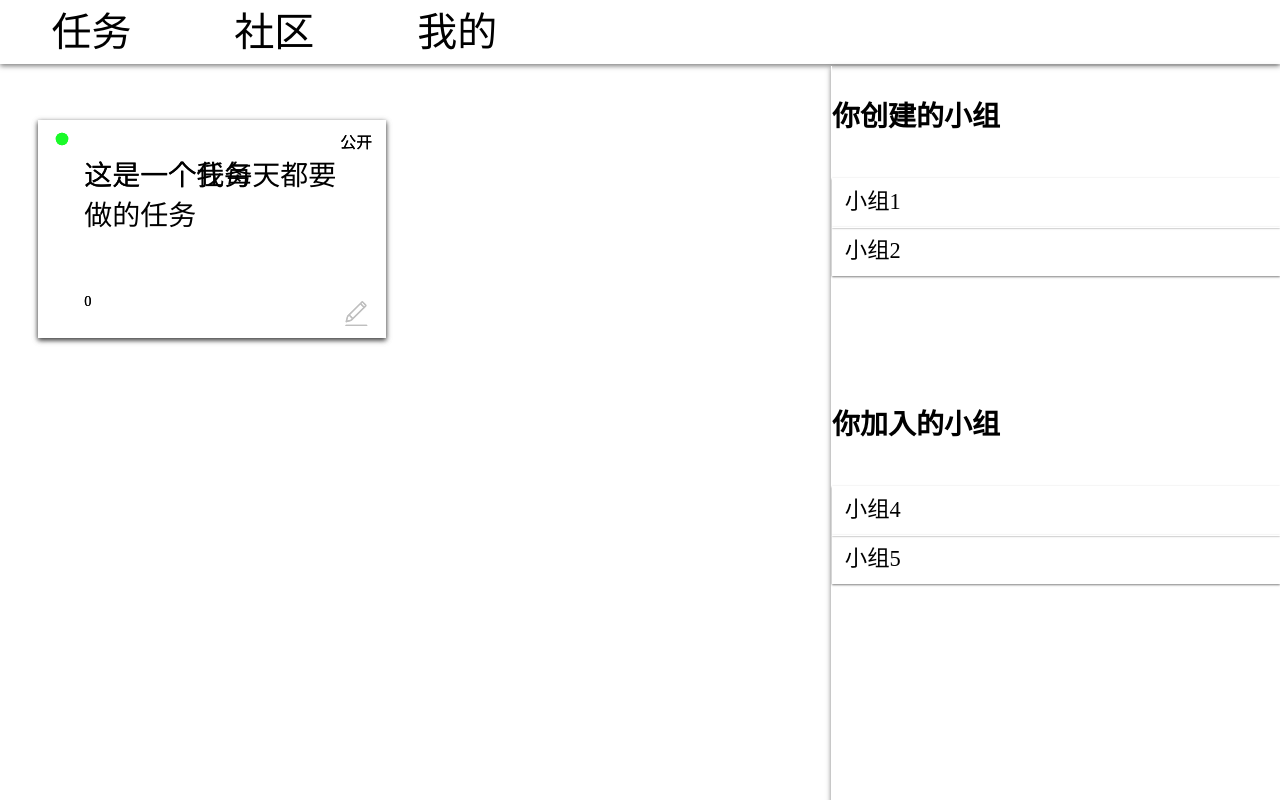
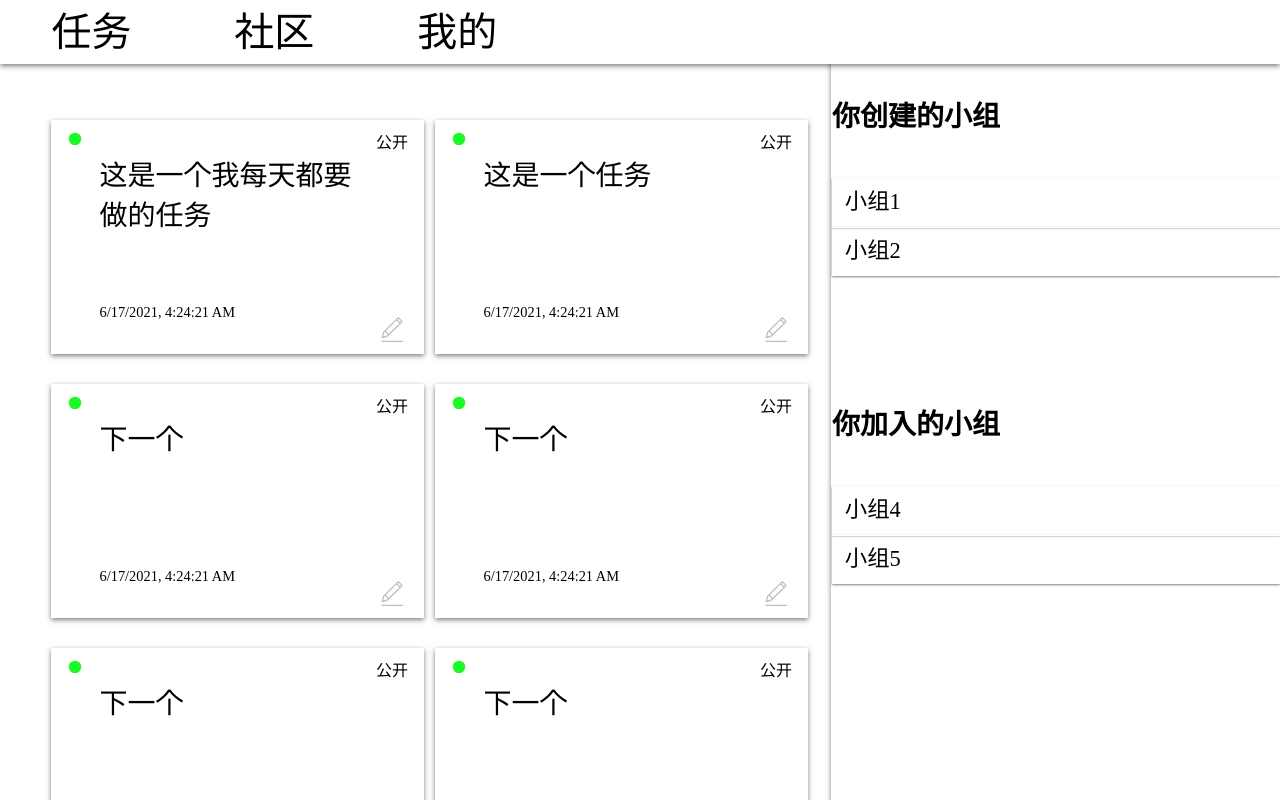
Before and after one commit to Term-inator/aim-vue, a Vue app: page /firstpage in a window 1280 px wide. Shown: the top 800 px of the page. Built offline with nearby package versions, Linux system fonts and the light colour scheme; a web font is replaced by a local one; what iview would draw is missing.

Commit message:
firstpage

```diff
--- a/src/components/slidebar/slideBar.vue
+++ b/src/components/slidebar/slideBar.vue
@@ -16,8 +16,10 @@ export default {
   display:flex;
   position: fixed;
   box-shadow: 0 2px 5px rgba(0,0,0,.5);
+  background: white;
   top:0;
   left:0;
   right:0;
+  z-index: 999;
 }
 </style>
--- a/src/components/task.vue
+++ b/src/components/task.vue
@@ -42,13 +42,14 @@ export default {
   },
   data(){
     return{
+      id: this.TaskData.id,
       value: this.TaskData.value,
       newValue: "",
       isShow:false,
       isFinish:false,
       Red:require('@/assets/img/task/red.svg'),
       Green:require('@/assets/img/task/green.svg'),
-      time: 0,
+      time: this.TaskData.time,
       isPrivacy: true,
     }
   },
@@ -84,12 +85,12 @@ export default {
 <style scoped>
 .task{
   position: absolute;
-  top: 15%;
-  left: 0%;
-  right: 30%;
+  top: 15vh;
+  left: 0vw;
   display: flex;
   margin: 0 0 0 3vw;
   align-content:space-between;
+  background: white;
 }
 
 .task-double{
@@ -98,8 +99,8 @@ export default {
 }
 
 .task-double .task-content{
-  height: 25vh;
-  width: 25vw;
+  height: 27vh;
+  width: 27vw;
   flex: 1;
   padding: 1vh 1vw 1vh 1vw;
   border: 0.5px solid white;
--- a/src/view/firstpage/components/team.vue
+++ b/src/view/firstpage/components/team.vue
@@ -53,7 +53,7 @@ ul, li {
   right: 0;
   width: 35%;
   height: 100vh;
-  margin: 8.2vh 0 0 0;
+  padding: 8.2vh 0 0 0;
   border-left: 0.5px solid white;
   box-shadow: 0 2px 5px rgba(0,0,0,.5);
 }
--- a/src/view/firstpage/firstpage.vue
+++ b/src/view/firstpage/firstpage.vue
@@ -1,7 +1,7 @@
 <template>
   <div class="firstpage">
     <div v-for="(item, index) in tasks" :key="index">
-      <task :TaskData="item"></task>
+      <task :TaskData="item" :style="[taskPosition(index)]"></task>
     </div>
     <team></team>
   </div>
@@ -20,18 +20,70 @@ export default {
     return {
       tasks: [
         {
+          id: 0,
           value:"这是一个我每天都要做的任务",
           isFinish:false,
           time: new Date().toLocaleString(),
           isPrivacy:true
         },
         {
+          id: 1,
           value:"这是一个任务",
           isFinish:false,
           time: new Date().toLocaleString(),
           isPrivacy:true
+        },
+        {
+          id: 2,
+          value: "下一个",
+          isFinish: false,
+          time: new Date().toLocaleString(),
+          isPrivacy: true
+        },
+        {
+          id: 2,
+          value: "下一个",
+          isFinish: false,
+          time: new Date().toLocaleString(),
+          isPrivacy: true
+        },
+        {
+          id: 2,
+          value: "下一个",
+          isFinish: false,
+          time: new Date().toLocaleString(),
+          isPrivacy: true
+        },
+        {
+          id: 2,
+          value: "下一个",
+          isFinish: false,
+          time: new Date().toLocaleString(),
+          isPrivacy: true
+        },
+        {
+          id: 2,
+          value: "下一个",
+          isFinish: false,
+          time: new Date().toLocaleString(),
+          isPrivacy: true
         }
       ]
+    }
+  },
+  computed: {
+    taskPosition() {
+      return function(index) {
+        let left_base = 1
+        let top_base = 15
+        let width = 27
+        let height = 27
+        let row = Math.floor(index/2)
+        let col = index%2
+        let horizontal_gap = 3
+        let vertical_gap = 6
+        return {'left': left_base + col*width + col*horizontal_gap + 'vw', 'top': top_base + row*height + row*vertical_gap + 'vh'}
+      }
     }
   }
 }
@@ -39,7 +91,7 @@ export default {
 
 <style scoped>
 .firstpage{
-  overflow:scroll;
+  padding: 0 0 147.5vh 0;
 }
 
 </style>
```
